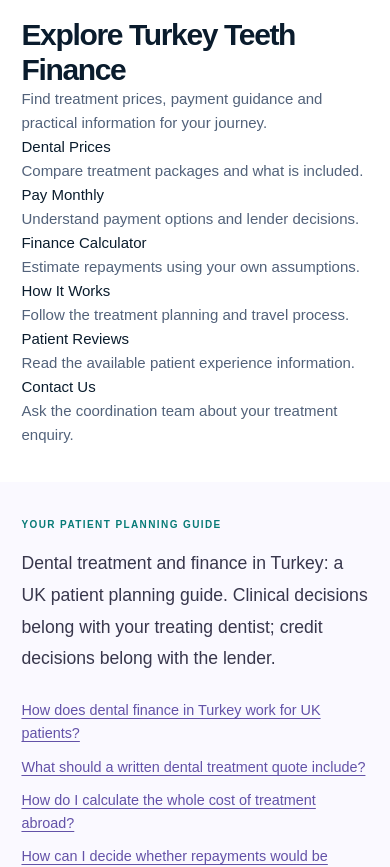
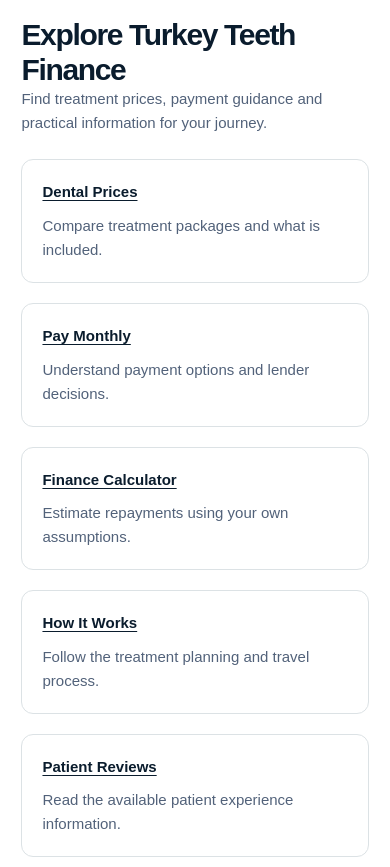
Before and after one commit to digiroiio-lgtm/turkeyteethfinance.co.uk, a Next.js app: page / in a window 390 px wide. Shown: the part 7920-8787 px from the top of the page. Built offline with nearby package versions, Linux system fonts and the light colour scheme; no server answers; a web font is replaced by a local one.

Commit message:
style: responsive strategic homepage links

```diff
--- a/app/globals.css
+++ b/app/globals.css
@@ -3411,3 +3411,10 @@ select:focus-visible {
 @media(min-width:701px) and (max-width:1000px){.treatment-grid{grid-template-columns:repeat(2,minmax(0,1fr))}}
 .treatment-card:last-child{grid-column:auto}.treatment-card{min-width:0}.treatment-card .text-link{margin-top:auto}
 .treatment-search-answer{background:linear-gradient(120deg,#fbf8ff,#f1fbf8);border-block:1px solid var(--line)}.treatment-search-actions{display:flex;flex-wrap:wrap;align-items:center;gap:18px}.treatment-search-actions>.text-link{min-height:44px;overflow-wrap:anywhere}@media(max-width:600px){.treatment-search-actions{align-items:stretch;flex-direction:column}.treatment-search-actions>.button{width:100%}}
+
+/* Sitelinks discovery section: visible, semantic HTML links */
+.sitelinks-grid { display: grid; grid-template-columns: repeat(3, minmax(0, 1fr)); gap: 1.25rem; list-style: none; padding: 0; margin: 1.5rem 0 0; }
+.sitelinks-grid li { border: 1px solid var(--border, #dce2e5); border-radius: 12px; padding: 1.25rem; }
+.sitelinks-grid a { font-weight: 700; text-decoration: underline; text-underline-offset: 3px; }
+.sitelinks-grid p { margin: .6rem 0 0; }
+@media (max-width: 760px) { .sitelinks-grid { grid-template-columns: 1fr; } }
```
